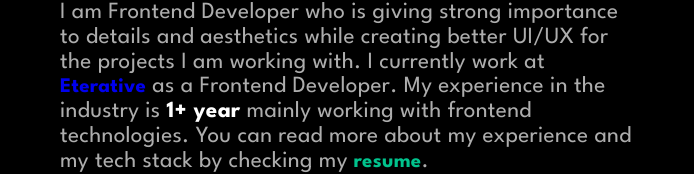
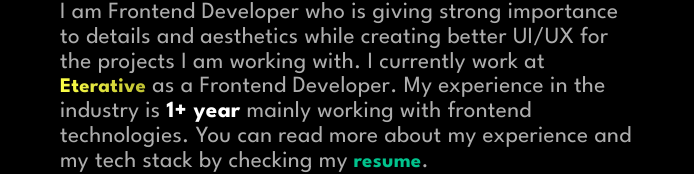
Before and after one commit to karatashev/react_portfolio, a React (Vite) app: page / in a window 1280 px wide. Shown: the part 221-395 px from the top of the page, without its empty margins (0-694 px from the left). Built offline with nearby package versions, Linux system fonts and the light colour scheme.

Commit message:
Update App.css
color

```diff
--- a/src/App.css
+++ b/src/App.css
@@ -127,8 +127,8 @@ h2 {
   }
 }
 
-.rething a {
-  background: #fcff47;
+.eterative a {
+  background: #4baed7;
   background: -webkit-linear-gradient(to right, #fcff47, #bfc133);
   background: linear-gradient(to right, #fcff47, #bfc133);
   -webkit-background-clip: text;
```
